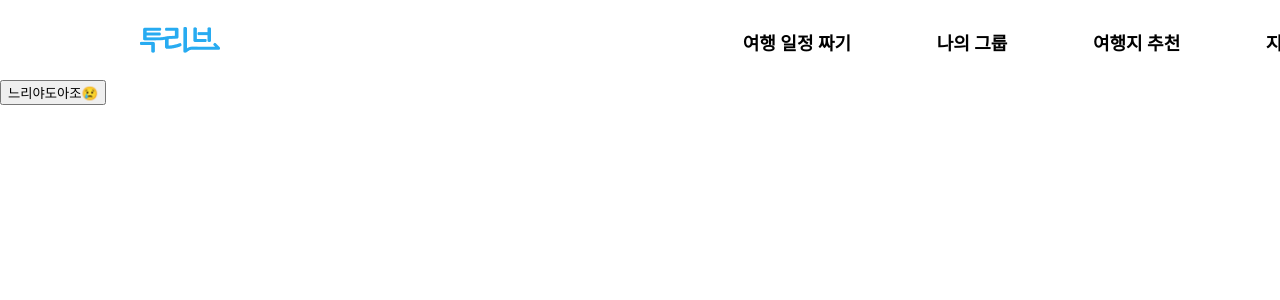
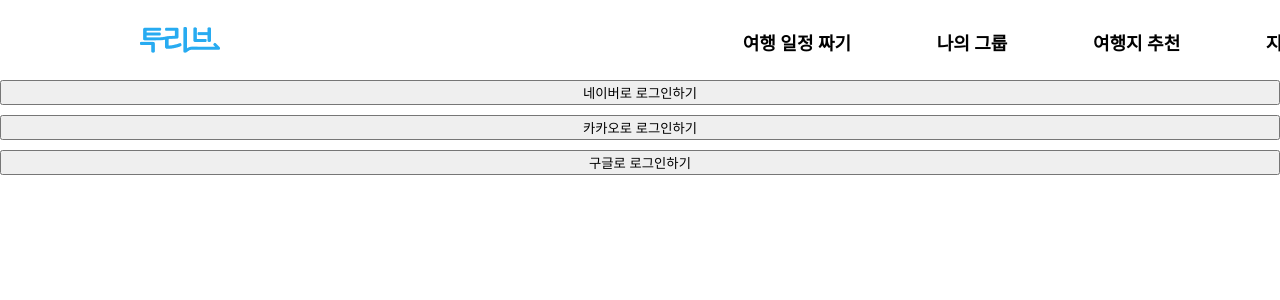
Before and after one commit to yeboong99/frontForkfromwonjoon, a Next.js app: page / in a window 1280 px wide. Shown: the top 300 px of the page. Built offline with nearby package versions, Linux system fonts and the light colour scheme; no server answers.

Commit message:
feat: 버튼 세개로 변경

```diff
--- a/src/app/page.tsx
+++ b/src/app/page.tsx
@@ -32,19 +32,29 @@ const Login = () => {
       .catch((error) => console.error("🚨 로그인 후 요청 실패:", error));
   }, []);
 
-  const loginHandler = () => {
-    const authUrl = "https://api.toleave.shop/oauth2/authorization/kakao";
+  const loginHandler = (provider: string) => {
+    const authUrl = `https://api.toleave.shop/oauth2/authorization/${provider}`;
 
-    console.log("🔵 [로그인 요청] OAuth 네이버 로그인 페이지로 이동합니다...");
+    console.log(
+      `🔵 [로그인 요청] OAuth ${provider} 로그인 페이지로 이동합니다...`
+    );
     console.log("📌 이동할 URL:", authUrl);
 
     window.location.href = authUrl;
   };
 
   return (
-    <button type="button" onClick={loginHandler}>
-      느리야도아조😢
-    </button>
+    <div style={{ display: "flex", flexDirection: "column", gap: "10px" }}>
+      <button type="button" onClick={() => loginHandler("naver")}>
+        네이버로 로그인하기
+      </button>
+      <button type="button" onClick={() => loginHandler("kakao")}>
+        카카오로 로그인하기
+      </button>
+      <button type="button" onClick={() => loginHandler("google")}>
+        구글로 로그인하기
+      </button>
+    </div>
   );
 };
 
```
